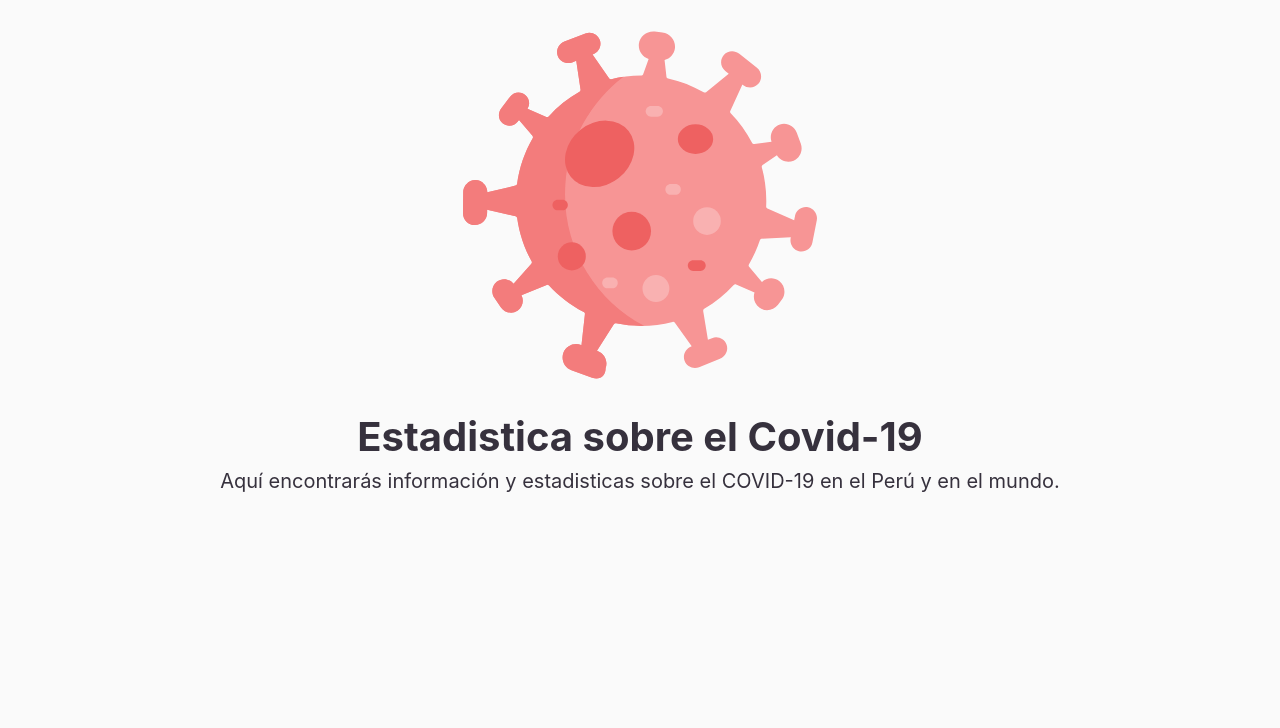
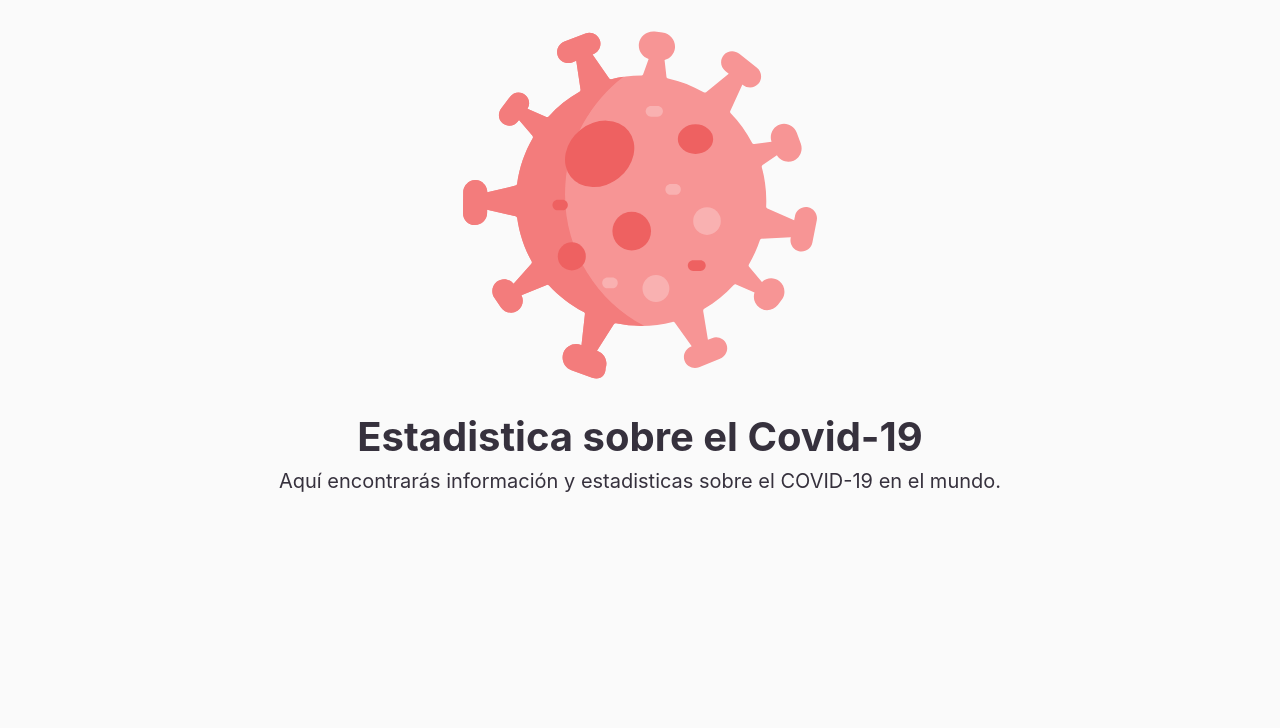
Before and after one commit to macu-dev/Covid-19, a plain HTML site: page index.html in a window 1280 px wide. Shown: the part 72-800 px from the top of the page. Drawn offline with nearby package versions, Linux system fonts and the light colour scheme; no server answers.

Commit message:
change the description and add  gif a readme

```diff
--- a/index.html
+++ b/index.html
@@ -25,7 +25,7 @@
     </div>
     <div class="encabezado-titulo">
       <h1>Estadistica sobre el Covid-19</h1>
-      <p>Aquí encontrarás información y estadisticas sobre el COVID-19 en el Perú y en el mundo.</p>
+      <p>Aquí encontrarás información y estadisticas sobre el COVID-19 en el mundo.</p>
     </div>
   </header>
   <hr/>
```
Also changed, not shown: README.md, 1 other file.
